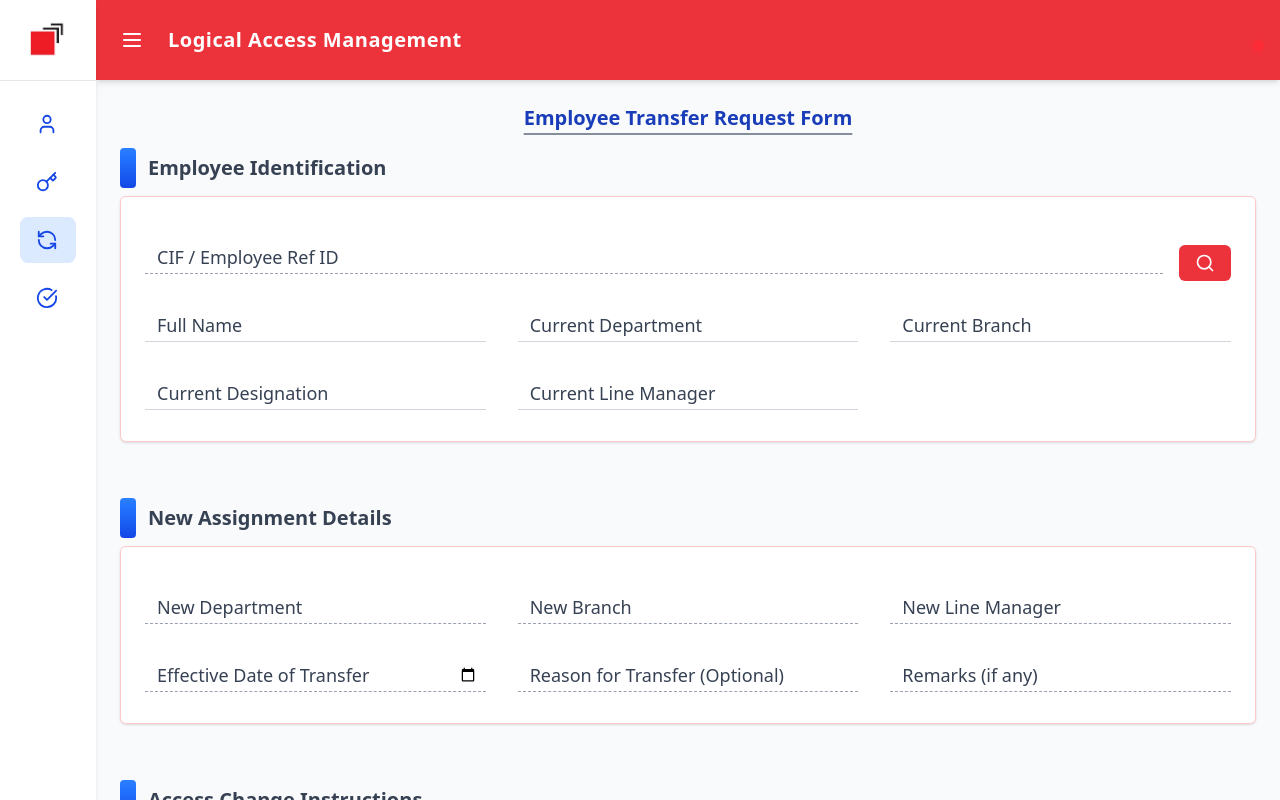
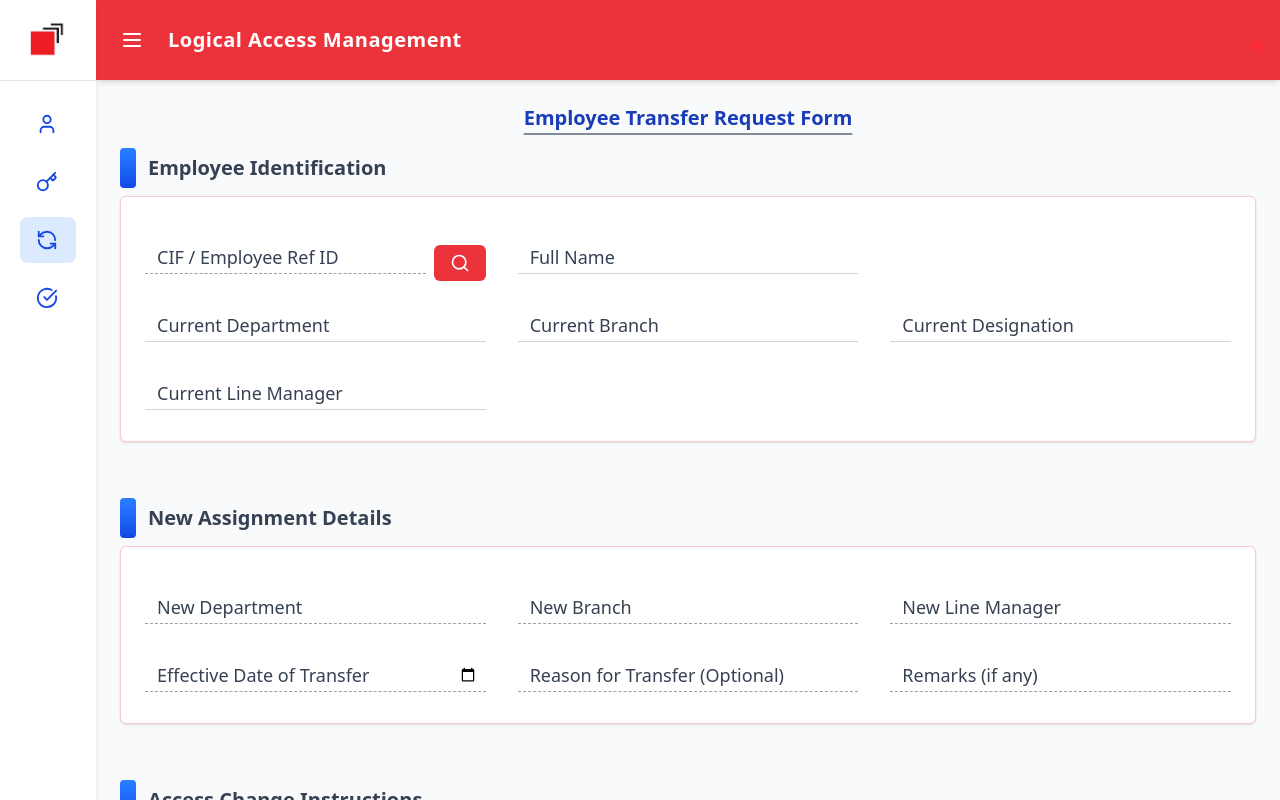
Before and after one commit to Nazmul-karim-tanvir-2nd/lamCodes, a React (Vite) app in the folder lamFrontend/: page /employee-transfer in a window 1280 px wide. Built offline with nearby package versions, Linux system fonts and the light colour scheme.

Commit message:
working on employee transfer

```diff
--- a/lamFrontend/src/pages/employeeTransfer/EmployeeTransfer.jsx
+++ b/lamFrontend/src/pages/employeeTransfer/EmployeeTransfer.jsx
@@ -46,23 +46,36 @@ const EmployeeTransfer = () => {
             {/* Employee Identification */}
             <SectionTitle className="mb-3">Employee Identification</SectionTitle>
             <section className="bg-white rounded-md border border-red-200 px-6 py-6 grid grid-cols-1 md:grid-cols-3 gap-y-2 md:gap-y-2 gap-x-4 md:gap-x-8 mb-14 shadow">
-                <div className="md:col-span-3 flex gap-4">
+                {/* CIF + Search button share same column */}
+                <div className="flex gap-2 items-end">
                     <FloatingInput
                         label="CIF / Employee Ref ID"
                         name="cif"
                         value={formData.cif}
                         onChange={handleChange}
+                        className="flex-1"
                     />
                     <button
                         type="button"
                         onClick={handleSearch}
-                        className="self-end bg-red-600/80 hover:bg-red-700 text-white px-4 py-2 rounded-md transition"
+                        className="bg-red-600/80 hover:bg-red-700 text-white px-4 py-2 rounded-md transition"
                     >
                         <Search className="w-5 h-5" />
                     </button>
                 </div>
 
-                <FloatingInput label="Full Name" name="name" value={formData.name} disabled />
+                {/* Name in next column */}
+                <FloatingInput
+                    label="Full Name"
+                    name="name"
+                    value={formData.name}
+                    disabled
+                />
+
+                {/* Leave 3rd column empty for this row */}
+                <div></div>
+
+                {/* Other inputs */}
                 <FloatingInput label="Current Department" name="currentDepartment" value={formData.currentDepartment} disabled />
                 <FloatingInput label="Current Branch" name="currentBranch" value={formData.currentBranch} disabled />
                 <FloatingInput label="Current Designation" name="currentDesignation" value={formData.currentDesignation} disabled />
```
